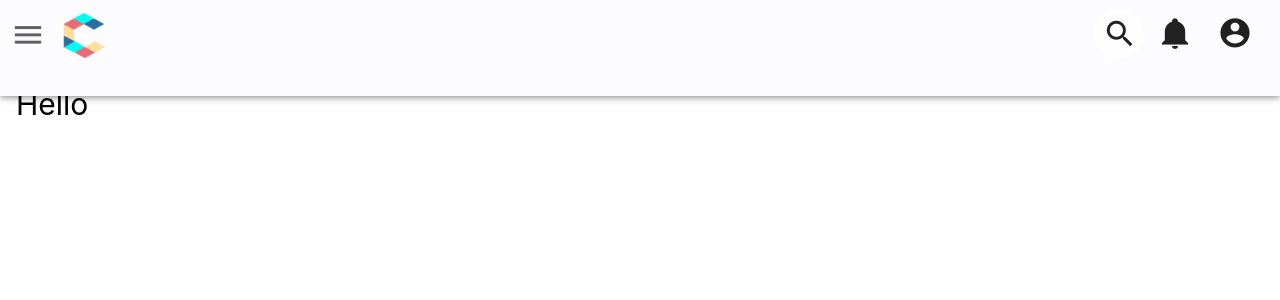
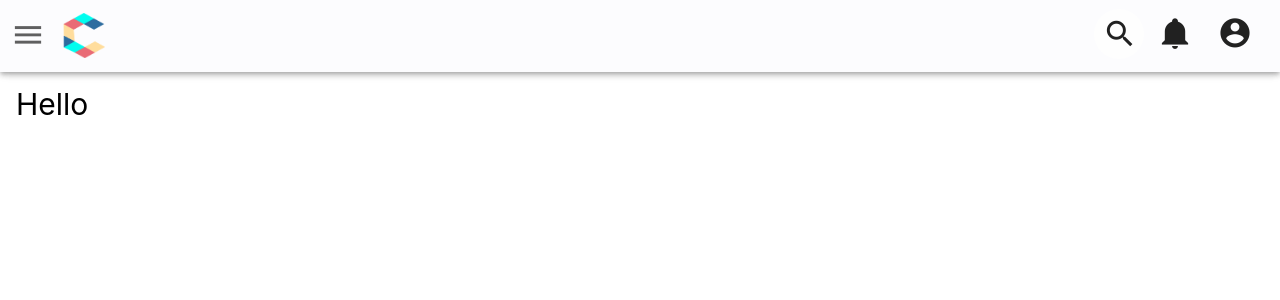
Before and after one commit to manuel-salvador/cenius, a Vue app: page /dashboard in a window 1280 px wide. Shown: the top 300 px of the page. Built offline with nearby package versions, Linux system fonts and the light colour scheme.

Commit message:
Fix: Aplicados estilos al layout  para mejorar la apariencia.

```diff
--- a/src/layouts/MainLayout.vue
+++ b/src/layouts/MainLayout.vue
@@ -75,7 +75,7 @@ const toggleDrawer = () => {
   display: flex;
   align-items: center;
   width: 100%;
-  height: 12%;
+  height: 72px;
   padding-bottom: 1rem;
 }
 .v-app-bar-nav-icon {
@@ -314,7 +314,7 @@ const toggleDrawer = () => {
 }
 @media screen and (max-width: 390px) {
   .layout__header {
-    height: 7%;
+    height: 60px;
   }
   .v-app-bar-nav-icon {
     top: -4px;
```
